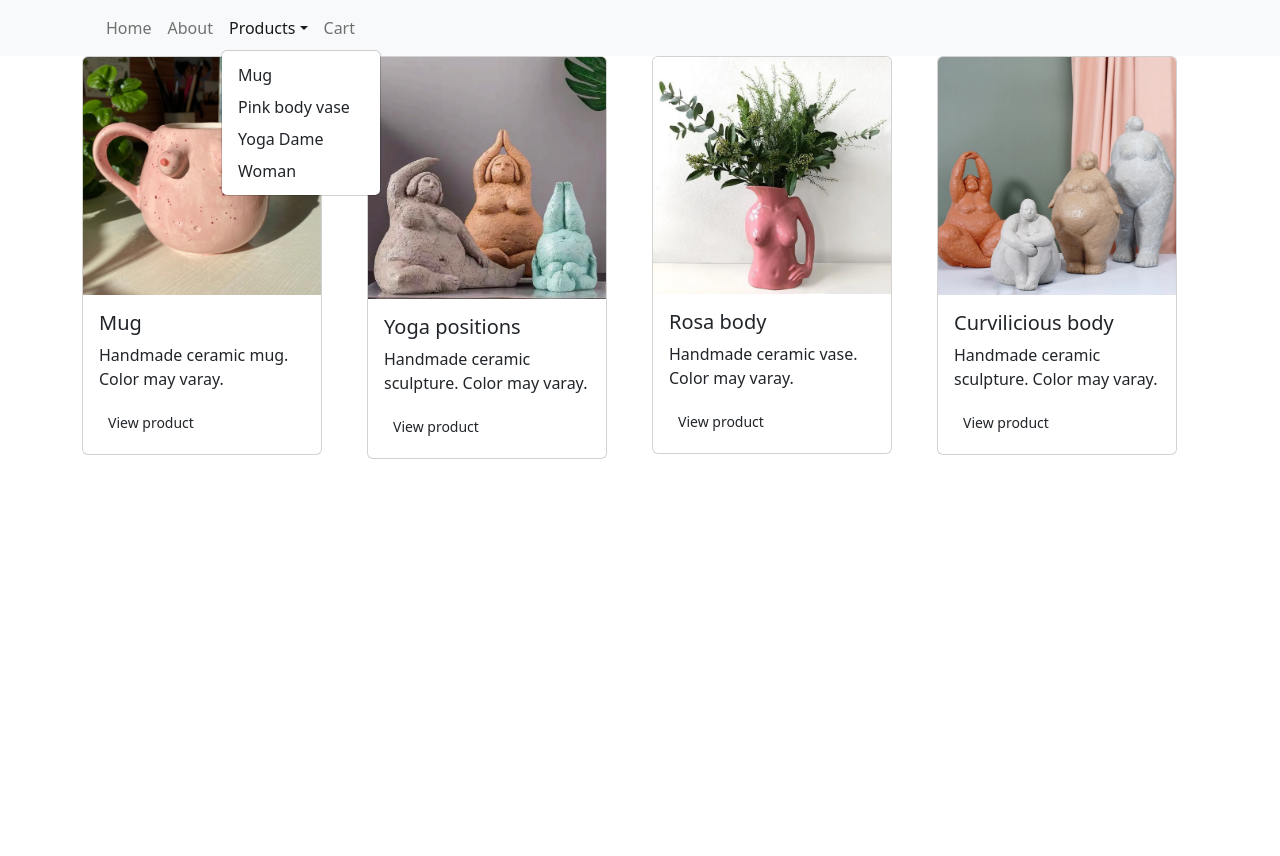
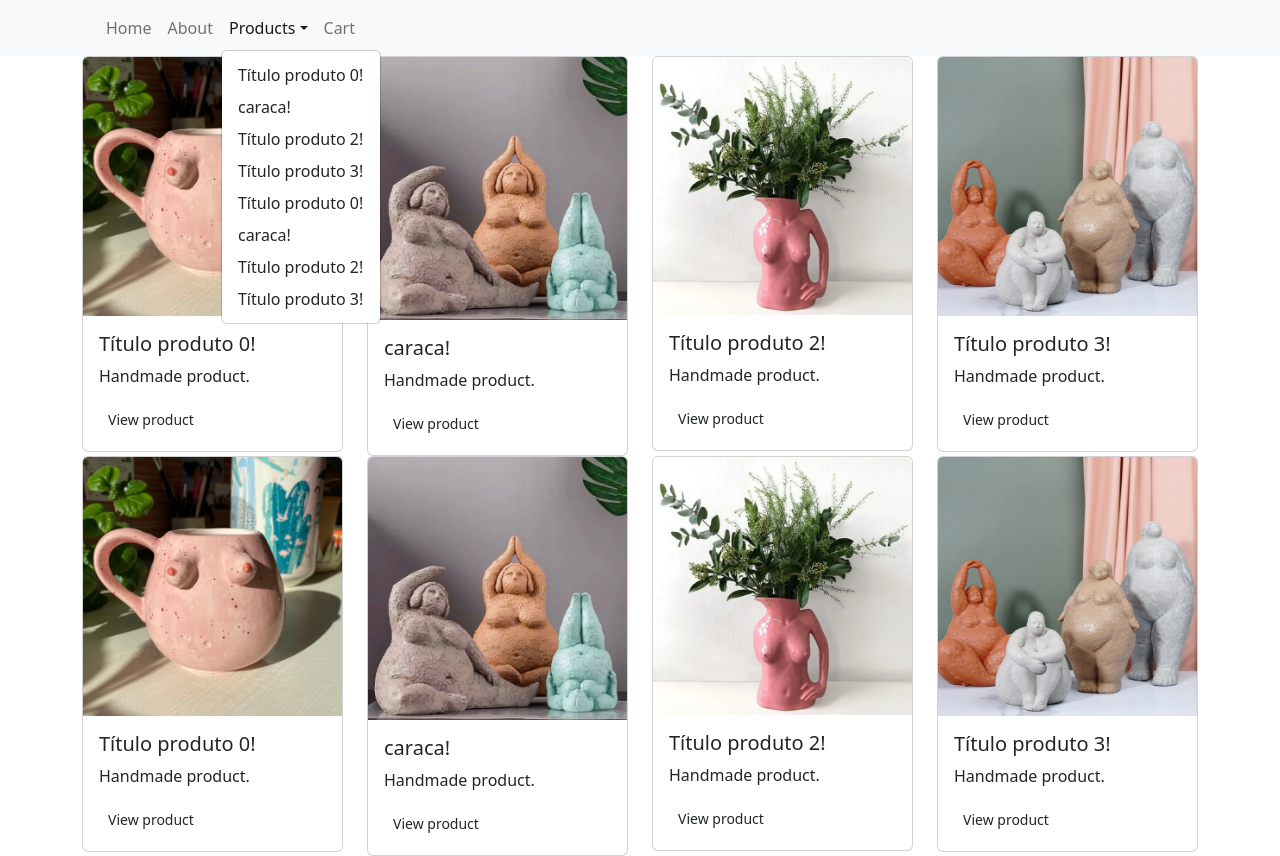
Before and after one commit to CamilaFenzl/next.js-ecommerce, a Next.js app: page / in a window 1280 px wide. Both pictures are taken after a click on the button "Products". Before the commit the page ends 800 px from the top, so only its background shows below. Built offline with nearby package versions, Linux system fonts and the light colour scheme.

Commit message:
Optimizing code

```diff
--- a/app/navigation/navigation.jsx
+++ b/app/navigation/navigation.jsx
@@ -1,34 +1,33 @@
 import Link from 'next/link';
 import { Container, Nav, NavDropdown, Navbar } from 'react-bootstrap';
 import React from 'react';
+import { products } from '../products';
 export default function Navigation() {
   return (
-    <>
+    <header>
       <Navbar bg="light" expand="lg">
         <Container>
-          <Navbar.Brand href="#home"></Navbar.Brand>
+          <Navbar.Brand href="/"></Navbar.Brand>
           <Navbar.Toggle aria-controls="basic-navbar-nav" />
           <Navbar.Collapse id="basic-navbar-nav">
             <Nav className="me-auto">
-              <Nav.Link as={Link} href="/">
+              <Nav.Link as={Link} href="/" data-test-id="products-link">
                 Home
               </Nav.Link>
               <Nav.Link as={Link} href="/about">
                 About
               </Nav.Link>
               <NavDropdown title="Products" id="basic-nav-dropdown">
-                <NavDropdown.Item as={Link} href="/products/0">
-                  Mug
-                </NavDropdown.Item>
-                <NavDropdown.Item as={Link} href="/products/1">
-                  Pink body vase
-                </NavDropdown.Item>
-                <NavDropdown.Item as={Link} href="/products/2">
-                  Yoga Dame
-                </NavDropdown.Item>
-                <NavDropdown.Item as={Link} href="/products/3">
-                  Woman
-                </NavDropdown.Item>
+                {products.map((product) => {
+                  return (
+                    <NavDropdown.Item
+                      as={Link}
+                      href={`/products/${product.id}`}
+                    >
+                      {product.name}
+                    </NavDropdown.Item>
+                  );
+                })}
               </NavDropdown>
               <Nav.Link as={Link} href="/cart">
                 Cart
@@ -37,6 +36,6 @@ export default function Navigation() {
           </Navbar.Collapse>
         </Container>
       </Navbar>
-    </>
+    </header>
   );
 }
--- /dev/null
+++ b/app/products.js
@@ -0,0 +1,58 @@
+export const products = [
+  {
+    id: 0,
+    imgSrc: '/boobs.jpg',
+    name: 'Título produto 0!',
+    price: 10,
+    description: 'Handmade product.',
+  },
+  {
+    id: 1,
+    imgSrc: '/yogadame.jpg',
+    name: 'caraca!',
+    price: 20,
+    description: 'Handmade product.',
+  },
+  {
+    id: 2,
+    imgSrc: '/rosabody.jpg',
+    name: 'Título produto 2!',
+    price: 30,
+    description: 'Handmade product.',
+  },
+  {
+    id: 3,
+    imgSrc: '/plussizewoman.jpg',
+    name: 'Título produto 3!',
+    price: 40,
+    description: 'Handmade product.',
+  },
+  {
+    id: 0,
+    imgSrc: '/boobs.jpg',
+    name: 'Título produto 0!',
+    price: 10,
+    description: 'Handmade product.',
+  },
+  {
+    id: 1,
+    imgSrc: '/yogadame.jpg',
+    name: 'caraca!',
+    price: 20,
+    description: 'Handmade product.',
+  },
+  {
+    id: 2,
+    imgSrc: '/rosabody.jpg',
+    name: 'Título produto 2!',
+    price: 30,
+    description: 'Handmade product.',
+  },
+  {
+    id: 3,
+    imgSrc: '/plussizewoman.jpg',
+    name: 'Título produto 3!',
+    price: 40,
+    description: 'Handmade product.',
+  },
+];
--- a/pages/cart/index.js
+++ b/pages/cart/index.js
@@ -14,7 +14,7 @@ export default function Page() {
             <ul>
               {Object.keys(currentCartCookie).map((key) => {
                 return (
-                  <li>
+                  <li data-test-id={`cart-product-${key}`}>
                     <strong>Product id: {key}</strong> |
                     <span> Quantity: {currentCartCookie[key]}</span>
                   </li>
--- a/pages/index.js
+++ b/pages/index.js
@@ -8,17 +8,28 @@ import {
   Image,
   Row,
 } from 'react-bootstrap';
+import { products } from '../app/products';
 export default function Page() {
   return (
     <Container>
       <Row>
-        <Col>
-          <Card style={{ width: '15rem' }}>
-            <Card.Img variant="top" src="/boobs.jpg" alt="mug" fluid />
+        {products.map((product) => {
+          return (
+            <Col sm={6} md={3}>
+              <Card>
+                <Card.Img
+                  variant="top"
+                  src={product.imgSrc}
+                  alt={`product ${product.name}`}
+                  fluid
+                />
                 <Card.Body>
-              <Card.Title>Mug</Card.Title>
-              <Card.Text>Handmade ceramic mug. Color may varay.</Card.Text>
-              <Link href="/products/0">
+                  <Card.Title>{product.name}</Card.Title>
+                  <Card.Text>{product.description}</Card.Text>
+                  <Link
+                    href={`/products/${product.id}`}
+                    data-test-id={`product-${product.id}`}
+                  >
                     <Button variant="color" size="sm">
                       View product
                     </Button>
@@ -26,58 +37,8 @@ export default function Page() {
                 </Card.Body>
               </Card>
             </Col>
-        <Col>
-          <Card style={{ width: '15rem' }}>
-            <Card.Img variant="top" src="/yogadame.jpg" alt="sculpture" fluid />
-            <Card.Body>
-              <Card.Title>Yoga positions</Card.Title>
-              <Card.Text>
-                Handmade ceramic sculpture. Color may varay.
-              </Card.Text>
-              <Link href="/products/1">
-                <Button variant="color" size="sm">
-                  View product
-                </Button>
-              </Link>
-            </Card.Body>
-          </Card>
-        </Col>
-        <Col>
-          <Card style={{ width: '15rem' }}>
-            <Card.Img variant="top" src="/rosabody.jpg" alt="vase" fluid />
-            <Card.Body>
-              <Card.Title>Rosa body</Card.Title>
-              <Card.Text>Handmade ceramic vase. Color may varay.</Card.Text>
-              <Link href="/products/2">
-                <Button variant="color" size="sm">
-                  View product
-                </Button>
-              </Link>
-            </Card.Body>
-          </Card>
-        </Col>
-
-        <Col>
-          <Card style={{ width: '15rem' }}>
-            <Card.Img
-              variant="top"
-              src="/plussizewoman.jpg"
-              alt="esculpture"
-              fluid
-            />
-            <Card.Body>
-              <Card.Title>Curvilicious body</Card.Title>
-              <Card.Text>
-                Handmade ceramic sculpture. Color may varay.
-              </Card.Text>
-              <Link href="/products/3">
-                <Button variant="color" size="sm">
-                  View product
-                </Button>
-              </Link>
-            </Card.Body>
-          </Card>
-        </Col>
+          );
+        })}
       </Row>
     </Container>
   );
--- /dev/null
+++ b/pages/products/products.scss
@@ -0,0 +1,3 @@
+.product-controls input {
+  max-width: 4rem;
+}
```
Also changed, not shown: pages/products/[id].js (+36 -42 lines), pages/cart/cart.scss (added), public/boobsvase.jpg (deleted). Lines whose indentation alone changed are shown as unchanged.
